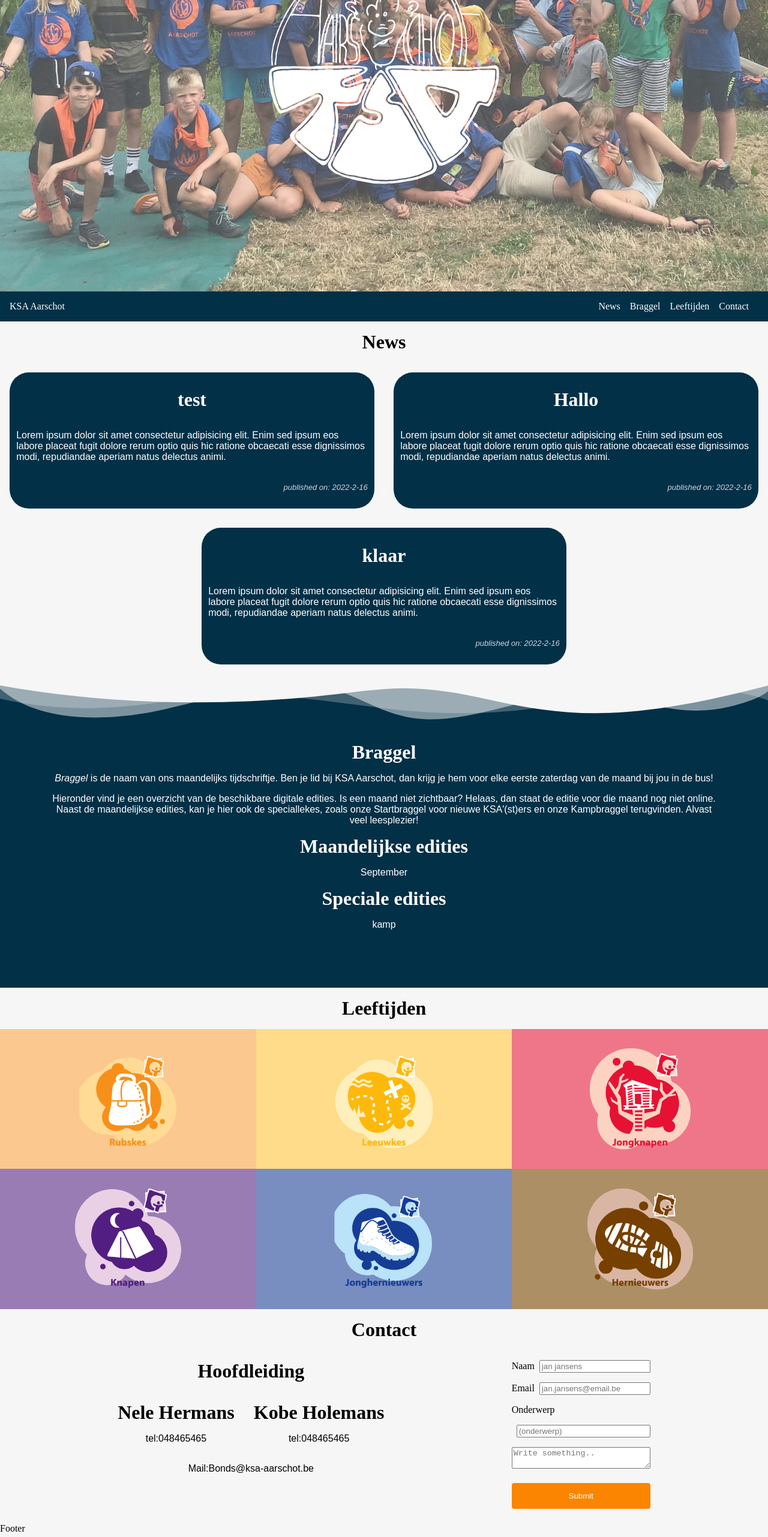
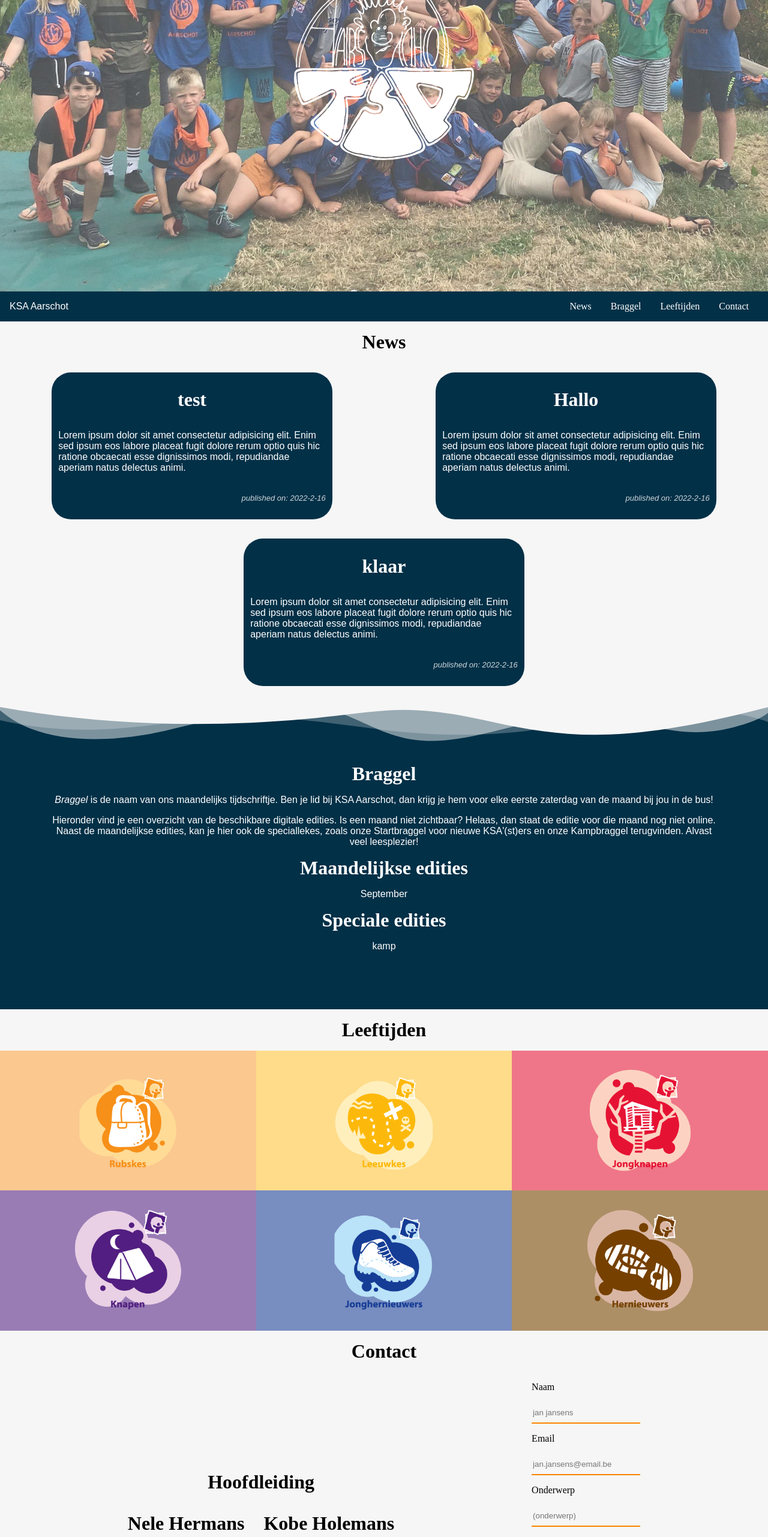
Before and after one commit to MaartenVercammen/KSA-frontend, a React (Create React App) app: page / in a window 1280 px wide. Shown: the part 234-2797 px from the top of the page at 60% size. Built offline with nearby package versions, Linux system fonts and the light colour scheme.

Commit message:
add cards

```diff
--- /dev/null
+++ b/src/components/body/card.tsx
@@ -0,0 +1,25 @@
+import React from "react";
+
+type Props = {
+  img: string;
+  naam: string;
+  nummer: string;
+};
+
+const Card: React.FC<Props> = ({ img, naam, nummer }: Props) => {
+  return (
+    <div className="card">
+      <img src={img} alt="Avatar" />
+      <div className="card-container">
+        <h3>
+          <b>{naam}</b>
+        </h3>
+        <p>
+          tel:<a href={"tel:" + nummer}>{nummer}</a>
+        </p>
+      </div>
+    </div>
+  );
+};
+
+export default Card;
--- a/src/components/body/contactForm.tsx
+++ b/src/components/body/contactForm.tsx
@@ -5,15 +5,15 @@ const ContactFrom = () => {
     <div className='form-container'>
         <form>
 
-            <label htmlFor="name"> Naam
+            <label htmlFor="name"> Naam</label>
             <input type="text" id="name" name="name" placeholder="jan jansens"/>
-            </label>
-            <label htmlFor="email">Email
+
+            <label htmlFor="email">Email</label>
             <input type="text" id="email" name="email" placeholder="jan.jansens@email.be"/>
-            </label>
+
             <label htmlFor="onderwerp">Onderwerp</label>
             <input type="text" id="onderwerp" name='onderwerp' placeholder='(onderwerp)'/>
-            <textarea id="subject" name="subject" placeholder="Write something.."></textarea>
+            <textarea id="subject" name="subject" placeholder="(bericht)"></textarea>
 
             <input type="submit" value="Submit"/>
 
--- a/src/components/body/leidingNummes.tsx
+++ b/src/components/body/leidingNummes.tsx
@@ -3,6 +3,7 @@ import { useEffect } from 'react'
 import { leidingNummer } from '../../types/index'
 import Footer from '../footer/footer';
 import NavBar from '../header/navbar';
+import Card from './card';
 
 type Props = {
     nummers: Array<leidingNummer>
@@ -19,19 +20,17 @@ const LeidingNummes = ({nummers, groep}: Props) => {
     <div className='leidingnummers'>
       <div className='groep-container'>
         <h1 className='groep'>{groep}</h1>
-        <img src={'/public/images/'+groep.toLocaleLowerCase()+"Logo.png"}/>
+        <img src={'/images/'+groep.toLocaleLowerCase()+"Logo.png"}/>
       </div>
       <NavBar/>
       <div className='groep-data'>
           <ul>
+
               {nummers && nummers.map((value: leidingNummer, index: number) => (
-                <div className="card">
-                  <img src={value.img} alt="Avatar"/>
-                  <div className="card-container">
-                    <h3><b>{value.naam}</b></h3>
-                    <p>tel:<a href={'tel:' + value.number}>{value.number}</a></p>
-                  </div>
-               </div>
+
+                <li>
+                  <Card nummer={value.number} img={value.img} naam={value.naam}/>
+               </li>
               ))}
 
           </ul>
--- a/src/components/header/navbar.tsx
+++ b/src/components/header/navbar.tsx
@@ -1,25 +1,45 @@
-import React from 'react'
-import { HashLink } from 'react-router-hash-link';
+import React from "react";
+import { HashLink } from "react-router-hash-link";
 
 const NavBar = () => {
-
   const scrollWithOffset = (el: any) => {
     const yCoordinate = el.getBoundingClientRect().top + window.pageYOffset;
     const yOffset = -60;
-    window.scrollTo({ top: yCoordinate + yOffset, behavior: 'smooth' });
-}
+    window.scrollTo({ top: yCoordinate + yOffset, behavior: "smooth" });
+  };
 
   return (
     <nav>
-      <HashLink smooth to="/#top">KSA Aarschot</HashLink>
+      <p>
+        <HashLink smooth to="/#top">
+          KSA Aarschot
+        </HashLink>
+      </p>
+
       <ul>
-          <li><HashLink smooth to="/#news" scroll={scrollWithOffset}>News</HashLink></li>
-          <li><HashLink smooth to="/#braggel" scroll={scrollWithOffset}>Braggel</HashLink></li>
-          <li><HashLink smooth to="/#leeftijden" scroll={scrollWithOffset}>Leeftijden</HashLink></li>
-          <li><HashLink smooth to="/#contact" scroll={scrollWithOffset}>Contact</HashLink></li>
+        <li>
+          <HashLink smooth to="/#news" scroll={scrollWithOffset}>
+            News
+          </HashLink>
+        </li>
+        <li>
+          <HashLink smooth to="/#braggel" scroll={scrollWithOffset}>
+            Braggel
+          </HashLink>
+        </li>
+        <li>
+          <HashLink smooth to="/#leeftijden" scroll={scrollWithOffset}>
+            Leeftijden
+          </HashLink>
+        </li>
+        <li>
+          <HashLink smooth to="/#contact" scroll={scrollWithOffset}>
+            Contact
+          </HashLink>
+        </li>
       </ul>
     </nav>
-  )
-}
+  );
+};
 
-export default NavBar
+export default NavBar;
--- a/src/css/index.css
+++ b/src/css/index.css
@@ -4,6 +4,7 @@
   --color-three: #023047;
   --color-four: #ffb703;
   --color-five: #fb8500;
+  --color-fill: #f6f6f6;
 }
 
 body,
@@ -13,22 +14,27 @@ html {
   padding: 0;
   margin: 0;
   display: inline-block;
-  background-color: #f6f6f6;
+  background-color: var(--color-fill);
 }
 
-.app{
+.app {
   width: 100%;
 }
 
-h1, h2, h3, h4, h5, h6{
+h1,
+h2,
+h3,
+h4,
+h5,
+h6 {
   text-align: center;
   margin: 1rem;
   font-weight: bold;
   font-size: 2em;
-  font-family: 'Times New Roman', Times, serif;
+  font-family: "Times New Roman", Times, serif;
 }
 
-p{
+p {
   font-family: Arial, Helvetica, sans-serif;
 }
 
@@ -50,7 +56,7 @@ header {
   top: 50%;
   left: 50%;
   transform: translate(-50%, -50%);
-  width: 30%;
+  max-width: 300px;
 }
 
 nav {
@@ -66,9 +72,14 @@ nav {
   z-index: 1;
 }
 
+nav p {
+  text-align: center;
+}
+
 nav a {
   text-decoration: none;
   margin-left: 1rem;
+  margin-right: 1rem;
   color: white;
 }
 
@@ -77,12 +88,11 @@ nav a:hover {
 }
 
 nav ul {
+  list-style: none;
+  margin-right: 1rem;
   display: flex;
-  margin-right: 2rem;
-  list-style: none;
+  flex-flow: row nowrap;
 }
-
-
 
 .news ul {
   padding: 0;
@@ -94,7 +104,7 @@ nav ul {
 }
 
 .news li {
-  max-width: 50%;
+  max-width: 500px;
 }
 
 .newsItem {
@@ -105,7 +115,7 @@ nav ul {
   padding: 0.7rem;
   background-color: var(--color-three);
   border-radius: 2rem;
-  color: white
+  color: white;
 }
 
 .newsItem h3 {
@@ -152,7 +162,7 @@ nav ul {
 }
 
 .custom-shape-divider-top-1662392900 .shape-fill {
-  fill: #f6f6f6;
+  fill: var(--color-fill);
 }
 
 .leeftijden-container {
@@ -161,12 +171,12 @@ nav ul {
   flex-wrap: wrap;
 }
 
-.leeftijdBox{
-    width: calc(100%/3);
+.leeftijdBox {
+  width: calc(100% / 3);
   height: auto;
 }
 
-.leeftijdBox .info{
+.leeftijdBox .info {
   opacity: 0;
   position: absolute;
   top: 50%;
@@ -176,11 +186,11 @@ nav ul {
   text-align: center;
 }
 
-.leeftijdBox:hover .info{
+.leeftijdBox:hover .info {
   opacity: 1;
 }
 
-.leeftijdBox:hover img{
+.leeftijdBox:hover img {
   opacity: 0.5;
 }
 
@@ -190,8 +200,7 @@ nav ul {
   object-fit: cover;
 }
 
-
-.leidingnummers ul{
+.leidingnummers ul {
   list-style: none;
   display: flex;
   flex-wrap: wrap;
@@ -219,79 +228,116 @@ nav ul {
   width: 30%;
 }
 
-.card{
-  max-width: 30%;
-  height: 100%;
+.groep-data ul {
+  display: flex;
+  flex-flow: row wrap;
+  gap: 2rem;
+  justify-content: space-evenly;
+}
+
+.groep-data ul li {
+  max-width: 350px;
+}
+
+.card {
   background-color: var(--color-three);
   border-radius: 1rem;
 }
 
-.card img{
+.card-container {
+  width: 100%;
+  height: 100%;
+}
+
+.card img {
   object-fit: cover;
   width: 100%;
   height: 100%;
 }
 
-.card h3{
+.card h3 {
   color: white;
 }
 
-.card .card-container p{
+.card .card-container p {
   text-align: center;
   color: white;
+  padding-bottom: 1rem;
 }
 
-.card .card-container p a{
+.card .card-container p a {
   color: white;
   text-decoration: none;
 }
 
-.card .card-container p a:hover{
+.card .card-container p a:hover {
   color: var(--color-four);
 }
 
-.contact-container{
+.contact-container {
   display: flex;
   flex-flow: row wrap;
   justify-content: space-evenly;
 }
 
-.contact-info ul{
+.contact-info {
+  display: flex;
+  flex-flow: column nowrap;
+  justify-content: center;
+  align-items: center;
+}
+
+.contact-info ul {
   display: flex;
   list-style: none;
-  flex-flow: row nowrap ;
+  flex-flow: row nowrap;
   margin: 0;
   padding: 0;
 }
 
-.contact-info p{
+.contact-info p {
   text-align: center;
 }
 
-.contact-info p a{
+.contact-info p a {
   text-decoration: none;
   color: black;
 }
 
-.contact-info p a:hover{
+.contact-info p a:hover {
   color: var(--color-four);
 }
 
-.form-container{
+.form-container {
   padding: 1rem;
+  max-width: 350px;
 }
 
-form{
+form {
   display: flex;
   flex-flow: column nowrap;
   gap: 1rem;
 }
 
-form input[type=text]{
-  margin-left: 0.5rem;
+input {
+  background-color: var(--color-fill);
+  height: 2rem;
 }
 
-form input[type=submit]{
+textarea {
+  background-color: var(--color-fill);
+  border: none;
+  border-bottom: var(--color-five) solid 2px;
+  height: 10rem;
+  outline: none;
+}
+
+form input[type="text"] {
+  border: none;
+  border-bottom: var(--color-five) 2px solid;
+}
+
+form input[type="submit"] {
   width: 100%;
   background-color: var(--color-five);
   color: white;
```
Lines whose indentation alone changed are shown as unchanged.
